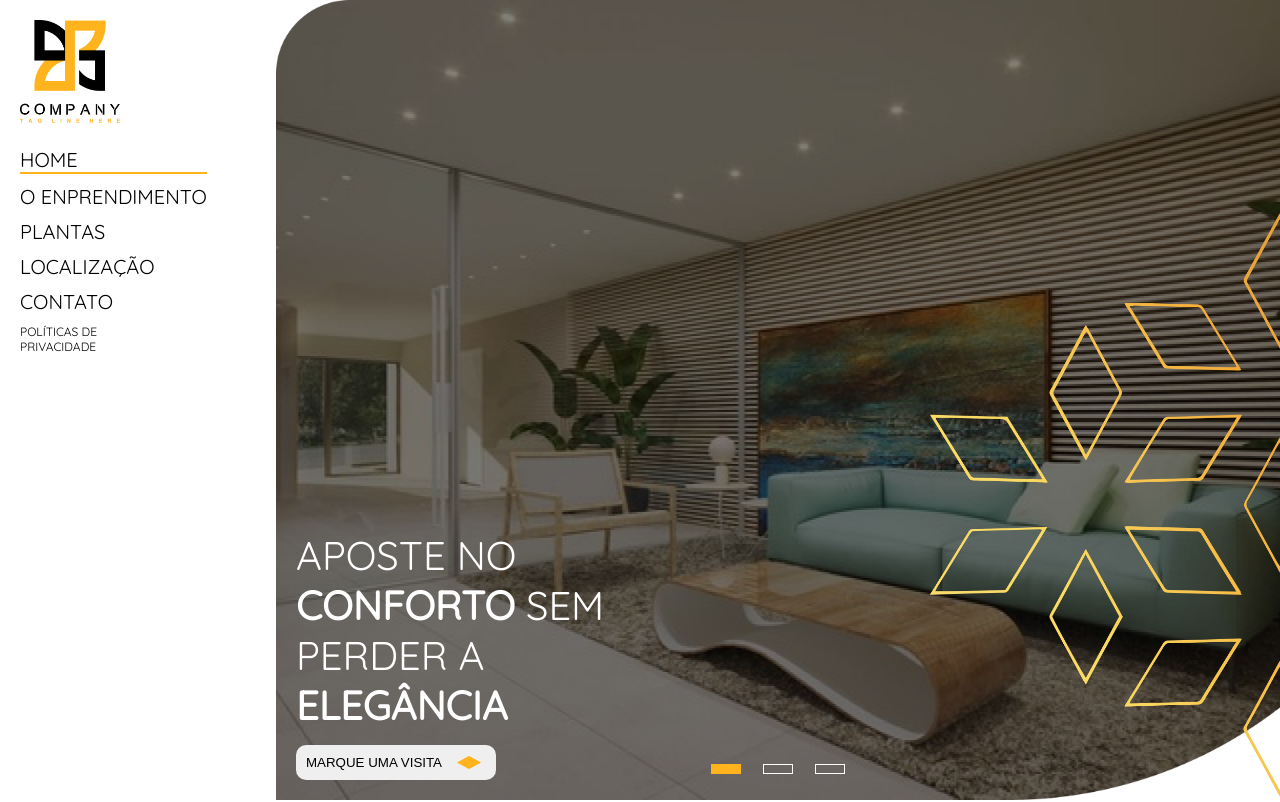
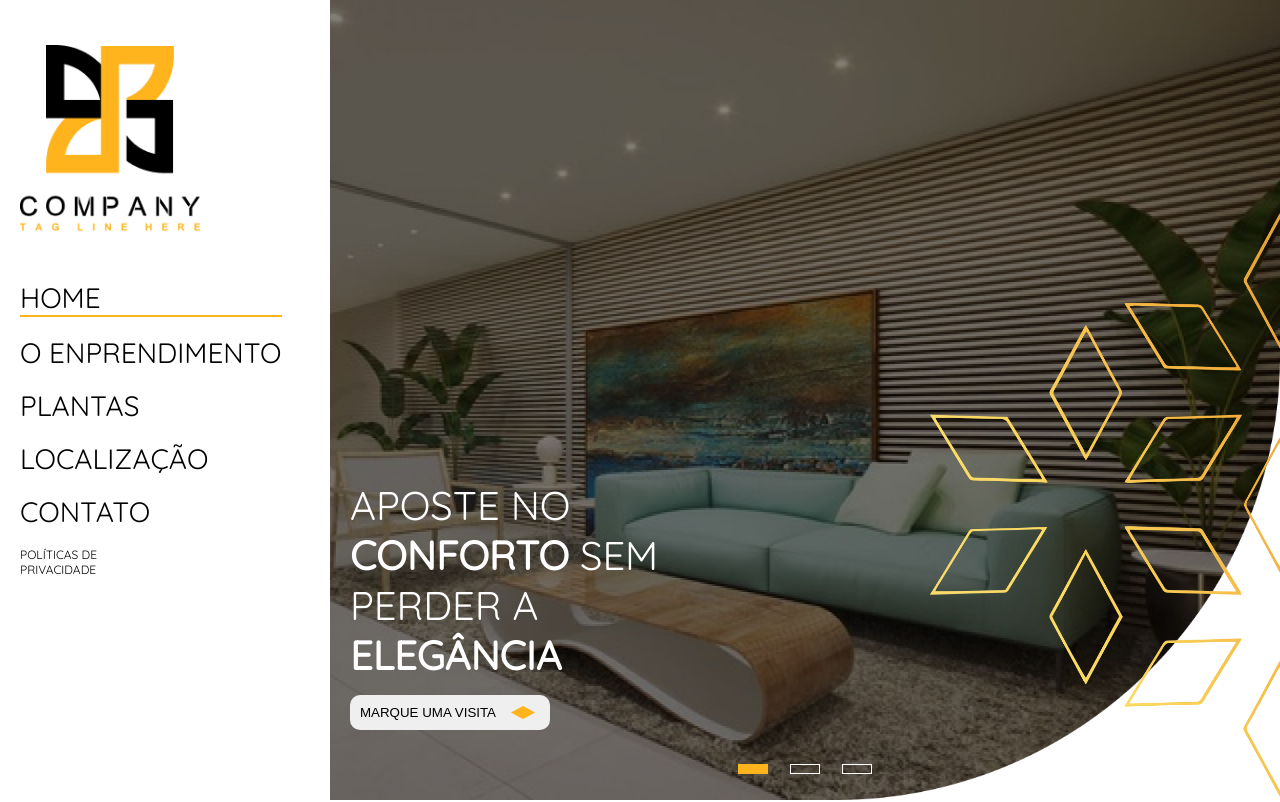
Before and after one commit to Myst1-Dev1/teste-vaga-frontend-est-gio-internit, a React (Vite) app: page / in a window 1280 px wide. Shown: the top 802 px of the page. Built offline with nearby package versions, Linux system fonts and the light colour scheme.

Commit message:
finished

```diff
--- a/src/components/Banner/styles.scss
+++ b/src/components/Banner/styles.scss
@@ -30,6 +30,7 @@
     .banner, .banner2, .banner3 {
         flex: 1;
         background-size: cover;
+        background-position: right;
         width: 100%;
         min-height: 100vh;
         color: #fff;
@@ -44,6 +45,7 @@
                 display: flex;
                 flex-direction: column;
                 gap: 15px;
+                margin-bottom: 50px;
 
                 h2 {
                     font-weight: normal;
--- a/src/components/Contact/index.tsx
+++ b/src/components/Contact/index.tsx
@@ -35,7 +35,9 @@ export function Contact() {
 
     return (
         <div className='contact' id='contact'>
-            <img src={contactFrame} alt="frame do contato" />
+            <div className='imgContainer'>
+                <img src={contactFrame} alt="frame do contato" />
+            </div>
             <div className='contactForm'>
                 <h2>FICOU <br /> INTERESSADO?</h2>
                 <p>Preencha o formulário abaixo e um de <br /> nossos consultores entrará em contato.</p>
--- a/src/components/Contact/styles.scss
+++ b/src/components/Contact/styles.scss
@@ -10,10 +10,12 @@
     position: relative;
 
 
-    img {
-        width: 400px;
-        object-fit: contain;
-        margin-top: -200px;
+    .imgContainer {
+        img {
+            max-width: 400px;
+            object-fit: contain;
+            margin-top: -200px;
+        }
     }
 
     .contactForm {
@@ -142,9 +144,14 @@
 @media(max-width:991px) {
     .contact {
         margin-top: 20px;
-        img {
-            width: 200px;
-            margin-top: -30px;
+
+        .imgContainer {
+            width: 100%;
+
+            img {
+                max-width: 200px;
+                margin-top: -30px;
+            }
         }
 
         .contactForm {
--- a/src/components/SideBar/styles.scss
+++ b/src/components/SideBar/styles.scss
@@ -1,32 +1,37 @@
 .sideBar {
     padding: 20px;
-    flex: 1;
+    width: 330px;
 
     .sidebarContainer, .active {
         position: fixed;
+
         .imgContainer {
             width: 100px;
+            margin-top: 25px;
 
             img {
-                width: 100%;
+                max-width: 180px;
                 object-fit: cover;
             }
         }
 
         nav {
-            margin-top: 20px;
+            margin-top: 45px;
             display: flex;
             flex-direction: column;
-            gap: 10px;
+            gap: 18px;
 
             a {
                 color: #000;
                 transition: 0.3s;
-                font-size: 20px;
+                font-size: 34px;
 
                 &:hover {
                     color: #FFB41D;
                 }
+
+                @media(max-width:1745px) { font-size: 28px; }
+
             }
 
             .activeLink {
@@ -53,6 +58,8 @@
     cursor: pointer;
     display: none;
 }
+
+
 
 @media(max-width:991px) {
     .sideBar {
--- a/src/pages/Home/styles.scss
+++ b/src/pages/Home/styles.scss
@@ -2,16 +2,14 @@
     display: flex;
 
     .mainContent {
-        flex: 1 60%;
+        width: calc(100% - 330px);
     }
 }
 
-@media(max-width:430px) {
-    .container {
+@media(max-width:991px) {
+    .container{
         .mainContent {
-            flex: 0 100%;
+            width: 100%;
         }
     }
-
-
 }
```
